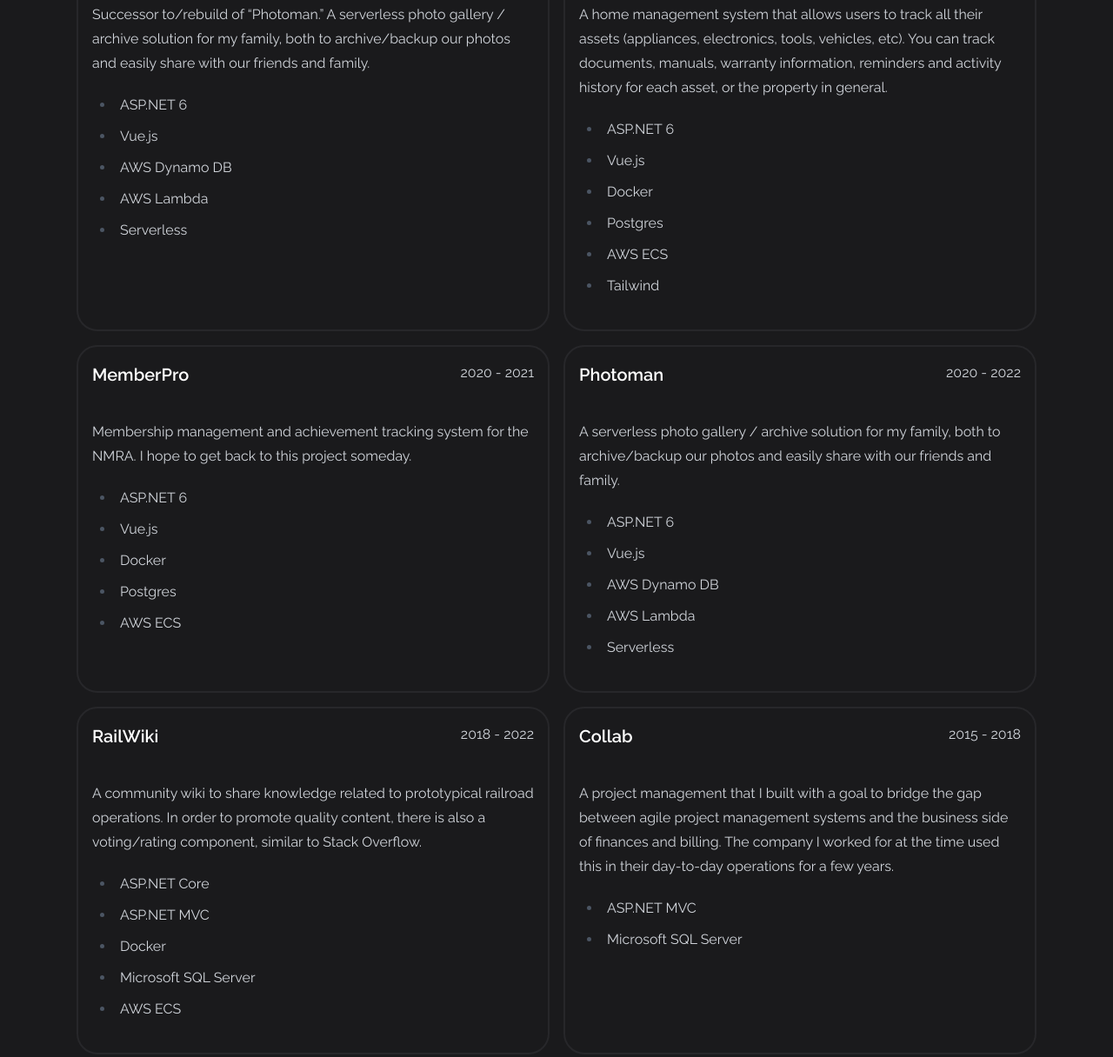
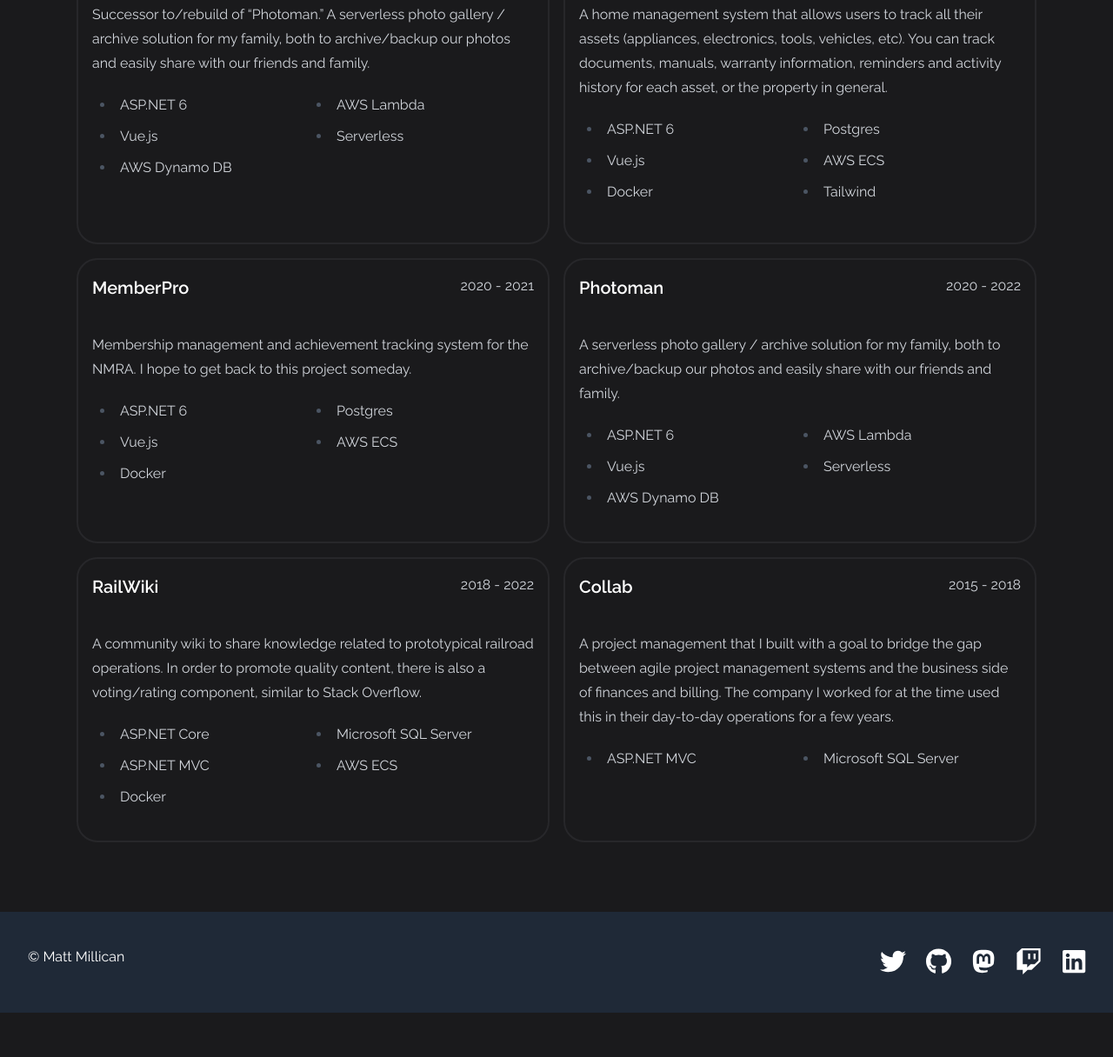
Before and after one commit to mmillican/mattmillican.com, an Astro site: page /projects in a window 1280 px wide. Shown: the part 391-1607 px from the top of the page at 87% size. After the commit the page ends 1556 px from the top, so only its background shows below. Built offline with nearby package versions, Linux system fonts and the light colour scheme; Astro itself is replaced by a stand-in of ours.

Commit message:
Fix padding on project list cards & change "stack list" to 2 cols

```diff
--- a/src/pages/projects/index.astro
+++ b/src/pages/projects/index.astro
@@ -26,7 +26,7 @@ const sortedProjects = projects.sort((a, b) => b.frontmatter.startYear - a.front
 <div class="project-list grid grid-cols-1 sm:grid-cols-2 gap-4">
   {
     sortedProjects.map(project => (
-      <div class="project md:p-4 md:transition-colors md:duration-300 md:hover:bg-zinc-800 border-2 border-zinc-800 rounded-3xl">
+      <div class="project p-4 md:transition-colors md:duration-300 md:hover:bg-zinc-800 border-2 border-zinc-800 rounded-3xl">
         <div class="flex items-centered justify-between">
           <h3 class="mt-0">{project.frontmatter.name}</h3>
           <p class="dates">
@@ -38,10 +38,10 @@ const sortedProjects = projects.sort((a, b) => b.frontmatter.startYear - a.front
           <Fragment set:html={project.compiledContent()} />
         </div>
 
-        <ul class="stack">
+        <ul class="columns-2">
           {
             project.frontmatter.stack.map(stackItem => (
-              <li>{stackItem}</li>
+              <li class="first:mt-0">{stackItem}</li>
             ))
           }
         </ul>
```
